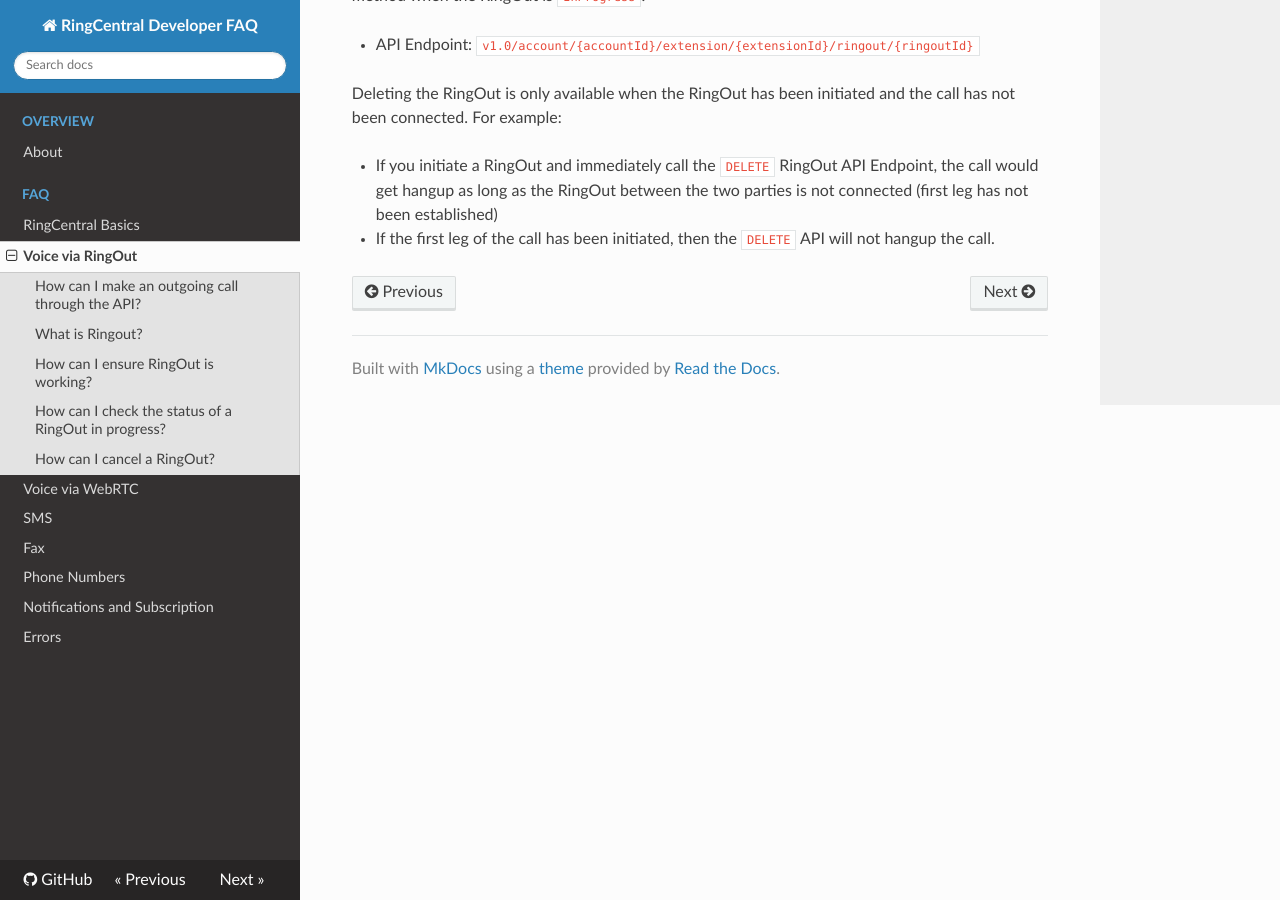
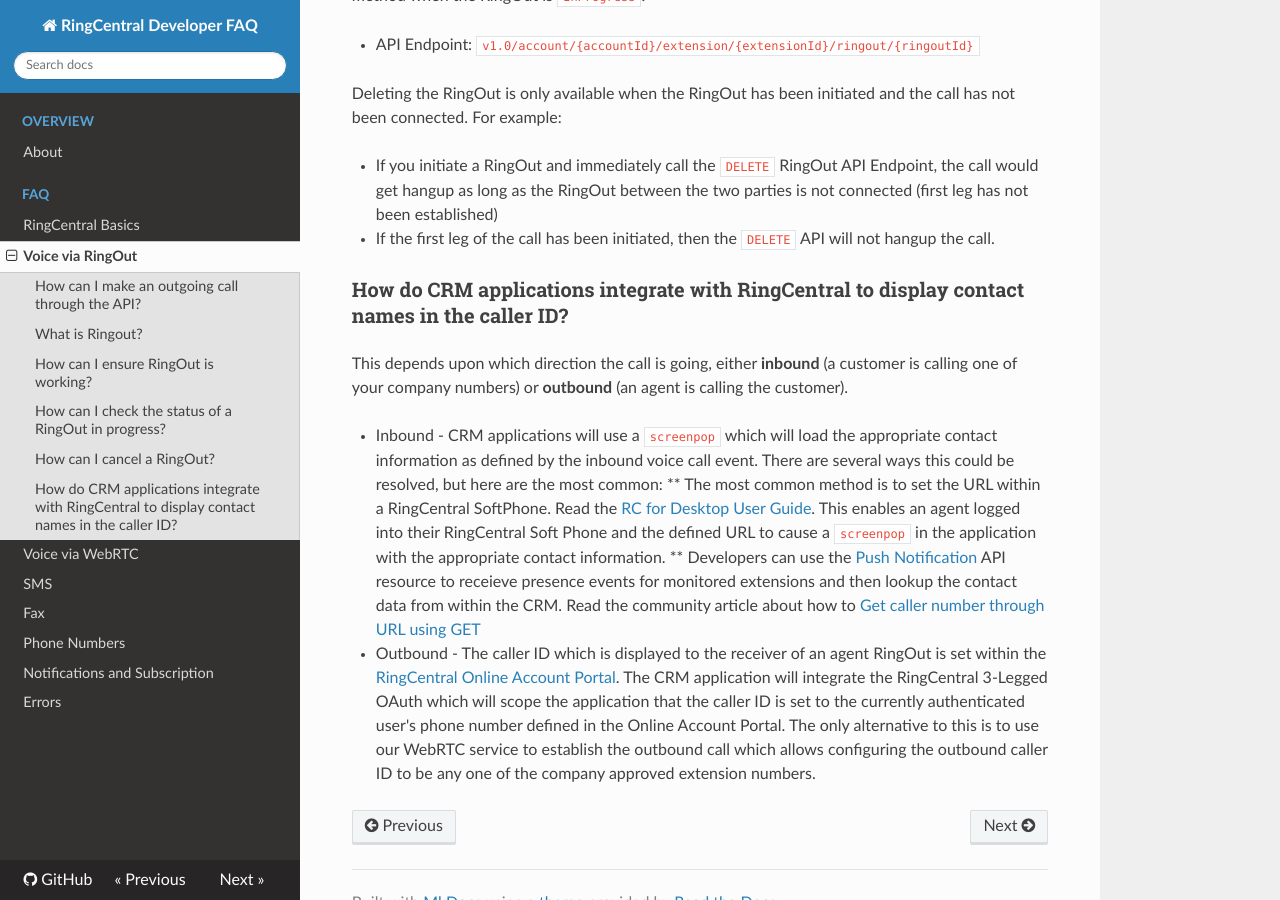
Before and after one commit to ringcentral/ringcentral-faq, an MkDocs documentation site: the page built from docs/voice_ringout.md, in a window 1280 px wide and 900 px high, scrolled down 1344 px. Built offline with MkDocs 1.6.1, drawn with Linux system fonts in a browser that asks for light colours; nearby versions of some CDN libraries; old or Windows-style settings are respelled for this version of MkDocs.

Commit message:
How do CRM applications integrate with RingCentral to display contact names in the Caller ID

```diff
--- a/docs/voice_ringout.md
+++ b/docs/voice_ringout.md
@@ -40,3 +40,12 @@
 
 * If you initiate a RingOut and immediately call the `DELETE` RingOut API Endpoint, the call would get hangup as long as the RingOut between the two parties is not connected (first leg has not been established)
 * If the first leg of the call has been initiated, then the `DELETE` API will not hangup the call.
+
+### How do CRM applications integrate with RingCentral to display contact names in the caller ID?
+
+This depends upon which direction the call is going, either **inbound** (a customer is calling one of your company numbers) or **outbound** (an agent is calling the customer).
+
+* Inbound - CRM applications will use a `screenpop` which will load the appropriate contact information as defined by the inbound voice call event. There are several ways this could be resolved, but here are the most common:
+** The most common method is to set the URL within a RingCentral SoftPhone. Read the [RC for Desktop User Guide](http://netstorage.ringcentral.com/guides/rc_for_desktop_user_guide.pdf). This enables an agent logged into their RingCentral Soft Phone and the defined URL to cause a `screenpop` in the application with the appropriate contact information.
+** Developers can use the [Push Notification](https://developers.ringcentral.com) API resource to receieve presence events for monitored extensions and then lookup the contact data from within the CRM. Read the community article about how to [Get caller number through URL using GET](https://devcommunity.ringcentral.com/ringcentraldev/topics/get-caller-number-through-url-using-get-command?topic-reply-list%5Bsettings%5D%5Bfilter_by%5D=all&topic-reply-list%5Bsettings%5D%5Breply_id%5D=16178945#reply_16178945)
+* Outbound - The caller ID which is displayed to the receiver of an agent RingOut is set within the [RingCentral Online Account Portal](https://service.ringcentral.com). The CRM application will integrate the RingCentral 3-Legged OAuth which will scope the application that the caller ID is set to the currently authenticated user's phone number defined in the Online Account Portal. The only alternative to this is to use our WebRTC service to establish the outbound call which allows configuring the outbound caller ID to be any one of the company approved extension numbers.
```
